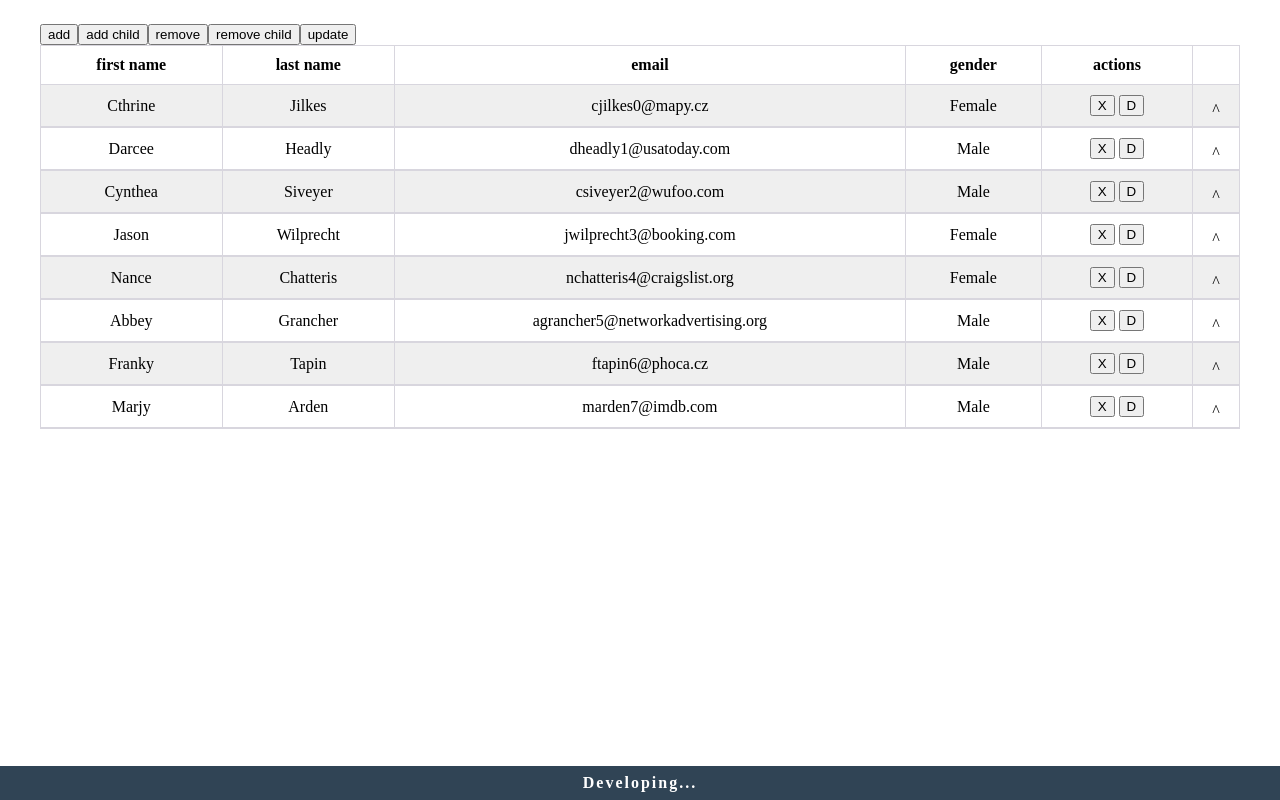
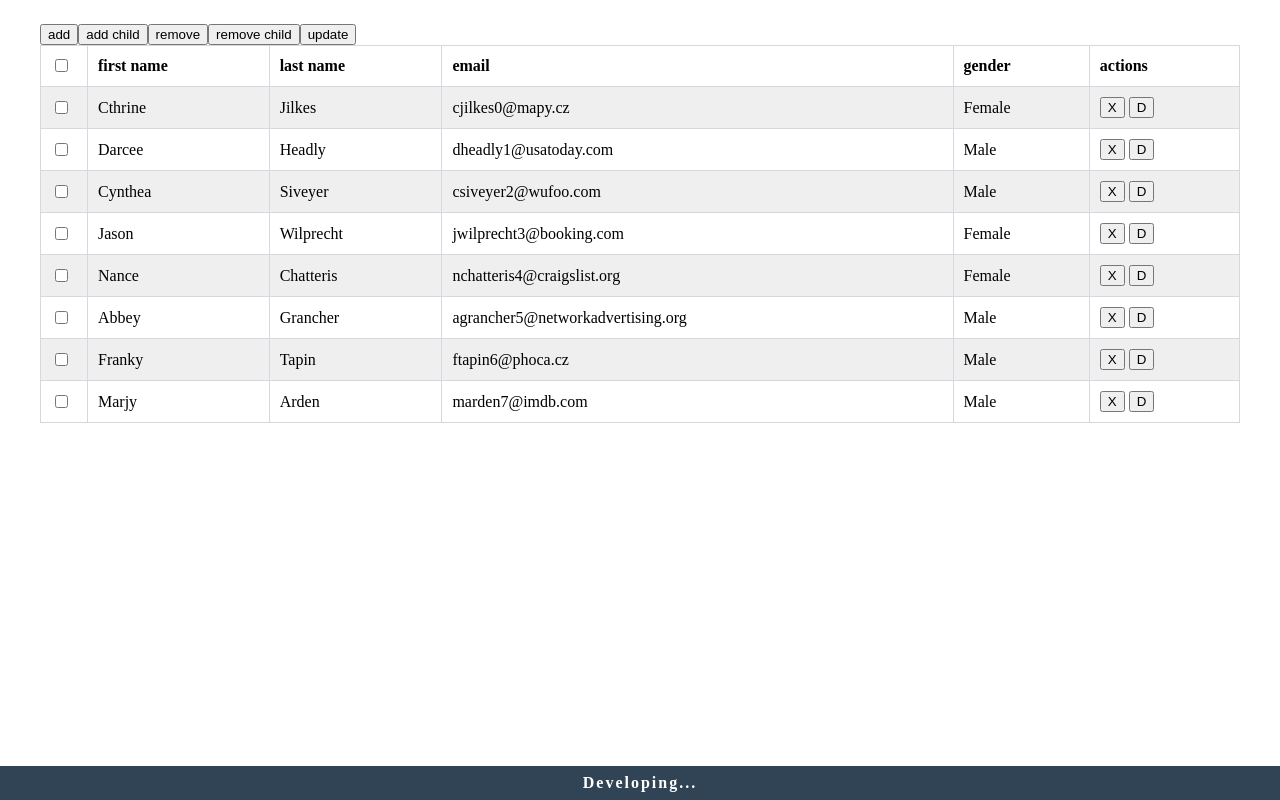
Before and after one commit to Abdulaziz5h/a-v-datatable, a Vue app in the folder vue-datatable/: page / in a window 1280 px wide. Built offline with nearby package versions, Linux system fonts and the light colour scheme.

Commit message:
build blugin and add licence

```diff
--- a/vue-datatable/src/App.vue
+++ b/vue-datatable/src/App.vue
@@ -10,17 +10,18 @@
             <vue-datatable
                 :headers="headers"
                 :items="items"
+                classes="borderd cell-borderd striped"
                 :headerOptions="headerOptions"
                 :selectOptions="selectOptions"
-                :collapseOptoins="collapseOptoins"
                 v-model="selected1"
-                classes="borderd cell-borderd striped"
                 :reduce="item => item.id"
                 ref="table"
                 @remove="log"
                 @details="log"
                 @update="log"
+                @lostId="log"
             >
+                <!-- :collapseOptoins="collapseOptoins" -->
                 <!-- select1 => :reduce="(item) => item.id" -->
                 <!-- select2 => :reduce="(item) => ({id: item.id, first_name:
                 item.first_name})" -->
--- a/vue-datatable/src/assets/_animations.scss
+++ b/vue-datatable/src/assets/_animations.scss
@@ -1,15 +1,16 @@
-
 .slide-enter-active,
 .slide-leave-active {
-     transition: .5s;
+    transition: 0.5s;
 }
 
- .slide-enter-to, .slide-leave {
+.slide-enter-to,
+.slide-leave {
     max-height: 50vh;
     overflow: hidden;
- }
+}
 
- .slide-enter, .slide-leave-to {
-     max-height: 0;
-     overflow: hidden;
+.slide-enter,
+.slide-leave-to {
+    max-height: 0;
+    overflow: hidden;
 }
--- a/vue-datatable/src/assets/_table.scss
+++ b/vue-datatable/src/assets/_table.scss
@@ -11,17 +11,19 @@
         .vc__table__thead {
             .vc__thead__tr {
                 th {
+                    text-align: left;
                     white-space: nowrap;
                 }
             }
         }
         .vc__table__tbody {
             .vc__tbody__tr {
-                text-align: center;
+                // text-align: center;
             }
         }
         .vc__table__tr {
-            td, th {
+            td,
+            th {
                 padding: 10px;
             }
             .selection {
@@ -41,7 +43,7 @@
                     align-items: center;
                     span {
                         transform-origin: 50% 75%;
-                        transition: all .4s linear;
+                        transition: all 0.4s linear;
                     }
                 }
                 .colapsed {
@@ -53,14 +55,14 @@
 
     .collapse-tr {
         padding: 3px;
-        box-shadow: inset 0 0 12px rgba(0, 0, 0, .225);
+        box-shadow: inset 0 0 12px rgba(0, 0, 0, 0.225);
         tr:last-of-type {
             td {
-                border-bottom: none!important;
+                border-bottom: none !important;
             }
         }
         caption {
-            border-bottom: none!important;
+            border-bottom: none !important;
         }
     }
 
@@ -75,43 +77,46 @@
                 border-bottom: 1px solid #d8d6de;
                 border-top: none;
             }
-            .vc__table__tr{
-                td, th {
+            .vc__table__tr {
+                td,
+                th {
                     border-bottom: 1px solid #d8d6de;
                 }
             }
         }
         &.cell-borderd {
-            td, th {
+            td,
+            th {
                 border: 1px solid #d8d6de;
                 border-top: none;
                 border-left: none;
             }
-            td:last-of-type, th:last-of-type {
+            td:last-of-type,
+            th:last-of-type {
                 border-right: none;
             }
         }
     }
     &.striped {
         .vc__table {
-            >.vc__table__tbody {
-                >.vc__tbody__tr:nth-of-type(2n+1) {
+            > .vc__table__tbody {
+                > .vc__tbody__tr:nth-of-type(2n + 1) {
                     background: #efefef;
                 }
-                >.vc__tbody__tr:nth-of-type(2n) {
+                > .vc__tbody__tr:nth-of-type(2n) {
                     background: #fff;
                 }
             }
         }
     }
-    [dir="ltr"] .vc__table{
+    [dir="ltr"] .vc__table {
         .vc__table__thead {
             .vc__thead__tr {
                 text-align: left;
             }
         }
     }
-    [dir="rtl"] .vc__table{
+    [dir="rtl"] .vc__table {
         .vc__table__thead {
             .vc__thead__tr {
                 text-align: right;
--- a/vue-datatable/src/assets/main.scss
+++ b/vue-datatable/src/assets/main.scss
@@ -1,3 +1,2 @@
-@import "./global.scss";
 @import "./table";
 @import "./animations";
--- a/vue-datatable/src/main.js
+++ b/vue-datatable/src/main.js
@@ -3,7 +3,7 @@ import App from "./App.vue";
 import VueCompositionAPI from "@vue/composition-api";
 
 Vue.use(VueCompositionAPI);
-require("./assets/main.scss");
+require("./assets/global.scss");
 Vue.config.productionTip = false;
 
 new Vue({
--- a/vue-datatable/src/vue-datatable/vue-datatable-components/vue-datatable-header-row.vue
+++ b/vue-datatable/src/vue-datatable/vue-datatable-components/vue-datatable-header-row.vue
@@ -66,7 +66,7 @@ export default {
     .bar {
         position: absolute;
         top: 8px;
-        left: 9px;
+        left: 6px;
         width: 9px;
         height: 3px;
         background: #212121;
--- a/vue-datatable/src/vue-datatable/vue-datatable.vue
+++ b/vue-datatable/src/vue-datatable/vue-datatable.vue
@@ -192,7 +192,7 @@ const collapseOptoinsDefault = {
 };
 
 import { ref } from "@vue/composition-api";
-import _ from "lodash";
+import { isEqual } from "lodash";
 
 export default {
     name: "vue-datatable",
@@ -279,9 +279,9 @@ export default {
         changeCheckbox(row, is) {
             const index = this.value.findIndex(val => {
                 if (this.reduce(row.row) != null) {
-                    return _.isEqual(this.reduce(row.row), val);
+                    return isEqual(this.reduce(row.row), val);
                 } else {
-                    return _.isEqual(row.row, val);
+                    return isEqual(row.row, val);
                 }
             });
             if (is === undefined) {
@@ -327,6 +327,7 @@ export default {
                         );
                     }
                 } else {
+                    this.$emit("lostId", parentId);
                     warnIndexNotFound(parentId);
                 }
             } else {
@@ -363,10 +364,12 @@ export default {
                                 row
                             );
                         } else {
+                            this.$emit("lostId", id);
                             warnIndexNotFound(id);
                         }
                     }
                 } else {
+                    this.$emit("lostId", parentId);
                     warnIndexNotFound(parentId);
                 }
             } else {
@@ -386,6 +389,7 @@ export default {
 
                     this.$emit("update", this.rows[index]);
                 } else {
+                    this.$emit("lostId", id);
                     warnIndexNotFound(id);
                 }
             }
@@ -409,10 +413,12 @@ export default {
                                 this.collapseOptoins.label
                             ].splice(itemIndex, 1);
                         } else {
+                            this.$emit("lostId", id);
                             warnIndexNotFound(id);
                         }
                     }
                 } else {
+                    this.$emit("lostId", parentId);
                     warnIndexNotFound(parentId);
                 }
             } else {
@@ -424,6 +430,7 @@ export default {
                     this.rows.splice(index, 1);
                     this.items.splice(index, 1);
                 } else {
+                    this.$emit("lostId", id);
                     warnIndexNotFound(id);
                 }
             }
@@ -434,3 +441,6 @@ export default {
     }
 };
 </script>
+<style lang="scss">
+@import "@/assets/main.scss";
+</style>
--- a/vue-datatable/vue.config.js
+++ b/vue-datatable/vue.config.js
@@ -1,3 +1,18 @@
+const path = require("path");
 module.exports = {
-    publicPath: process.env.NODE_ENV === "production" ? "/vue-datatable/" : "/"
+    publicPath: process.env.NODE_ENV === "production" ? "/vue-datatable/" : "/",
+    configureWebpack: {
+        // if (process.env.NODE_ENV === "production") {
+        //     // mutate config for production...
+        // } else {
+        //     // mutate for development...
+        // }
+        output: {
+            filename: "[name].bundle.js",
+            path: path.resolve(__dirname, "dist")
+        }
+    },
+    chainWebpack: conf => {
+        conf.entry("plugin").add("./src/install.js");
+    }
 };
```
Also changed, not shown: vue-datatable/package.json (+9 -3 lines), vue-datatable/src/fake-data/table-rows.js (+32 -1 lines), vue-datatable/src/install.js (added, +14 -0 lines), vue-datatable/src/assets/global.scss (renamed from vue-datatable/src/assets/_global.scss).
